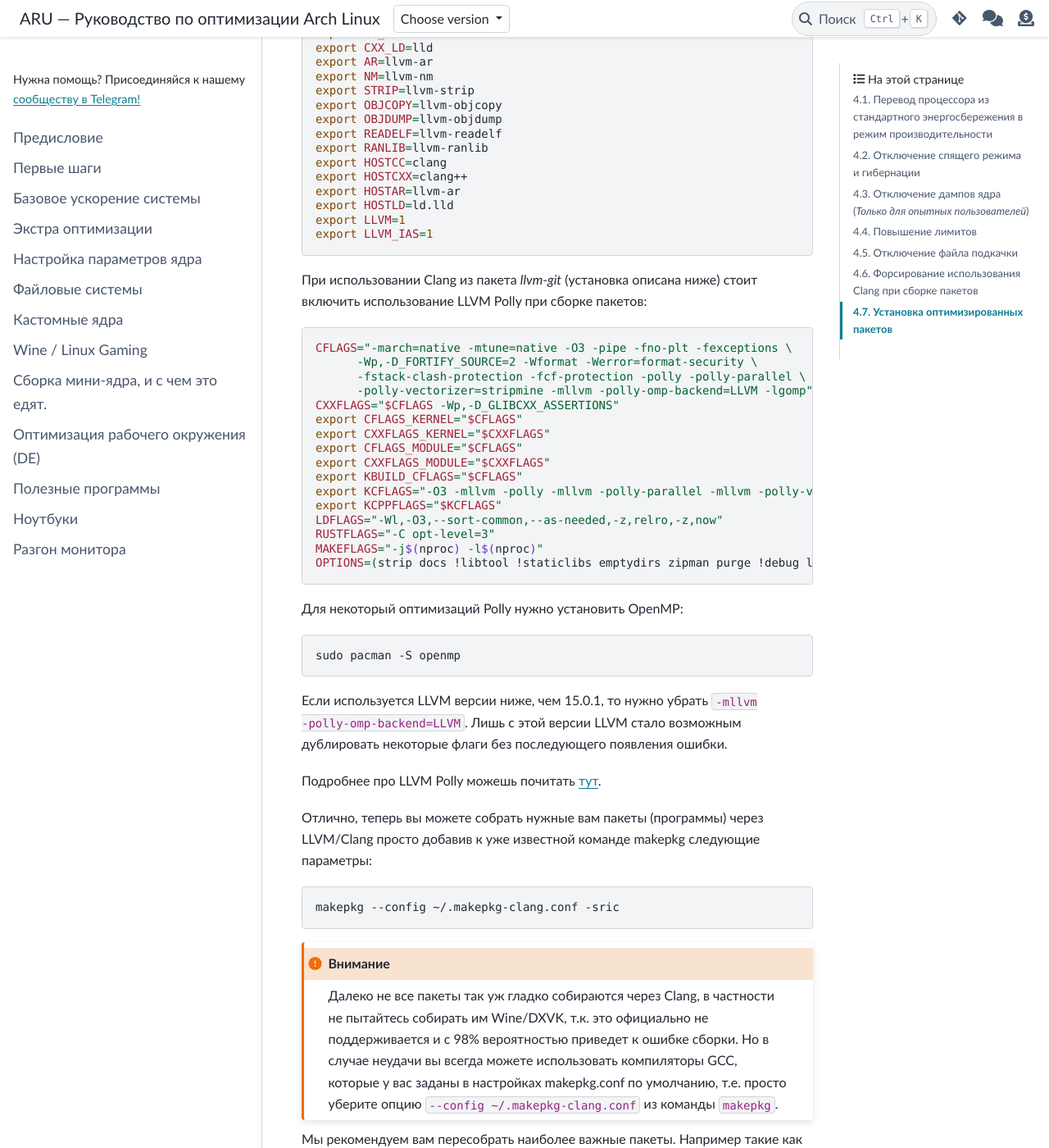
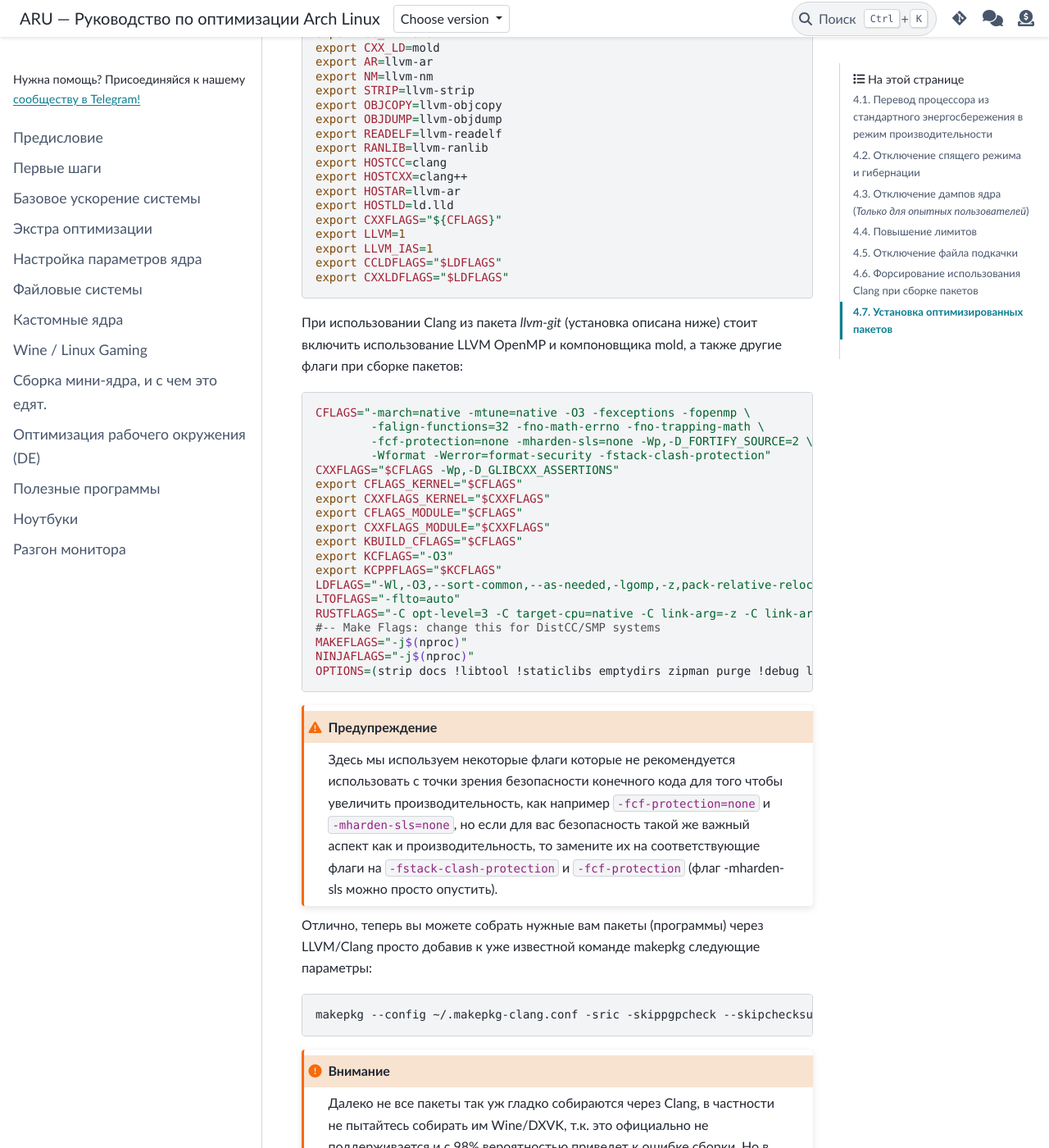
Before and after one commit to ventureoo/ARU, a Sphinx documentation site: the page built from docs/source/extra-optimizations.rst, in a window 1280 px wide and 1400 px high, scrolled down 5681 px. Shown: the whole window at 82% size. Built offline with Sphinx 7.4.7 and the PyData theme 0.15.4, drawn with Linux system fonts in a browser that asks for light colours; some of the changed text lies outside the part shown.

Commit message:
extra-optimizations: Update LLVM flags
Co-authored-by: Terromur <Terromur@noreply.codeberg.org>

```diff
--- a/docs/source/extra-optimizations.rst
+++ b/docs/source/extra-optimizations.rst
@@ -179,7 +179,7 @@ Btrfs и не задействовать файл подкачки (вместо
 компиляторов, это LLVM и GCC. И те, и другие хорошо справляются с
 возложенными на них задачами, но LLVM имеет чуть большее преимущество
 с точки зрения производительности при меньших потерях в качестве
-конечного кода. Поэтому, в целом, применение компиляторов LLVM для
+конечного кода. Поэтому в целом применение компиляторов LLVM для
 сборки различных пакетов при задании флага -O3 (максимальная
 производительность) является совершенно оправданным, и может дать
 реальный прирост при работе программ.
@@ -190,7 +190,7 @@ Btrfs и не задействовать файл подкачки (вместо
 
 Для начала выполним их установку::
 
-  sudo pacman -Syu llvm clang lld
+  sudo pacman -Syu llvm clang lld mold openmp
 
 Теперь клонируем уже готовый конфигурационный файл ``/etc/makepkg.conf``
 под новыми именем в домашнюю директорию ``~/.makepkg-clang.conf``::
@@ -206,8 +206,8 @@ GCC если возникнут проблемы со сборкой пакет
   export CC=clang
   export CXX=clang++
   export LD=ld.lld
-  export CC_LD=lld
-  export CXX_LD=lld
+  export CC_LD=mold
+  export CXX_LD=mold
   export AR=llvm-ar
   export NM=llvm-nm
   export STRIP=llvm-strip
@@ -219,46 +219,50 @@ GCC если возникнут проблемы со сборкой пакет
   export HOSTCXX=clang++
   export HOSTAR=llvm-ar
   export HOSTLD=ld.lld
+  export CXXFLAGS="${CFLAGS}"
   export LLVM=1
   export LLVM_IAS=1
+  export CCLDFLAGS="$LDFLAGS"
+  export CXXLDFLAGS="$LDFLAGS"
 
 При использовании Clang из пакета `llvm-git` (установка описана ниже)
-стоит включить использование LLVM Polly при сборке пакетов: ::
+стоит включить использование LLVM OpenMP и компоновщика mold, а также
+другие флаги при сборке пакетов: ::
 
-  CFLAGS="-march=native -mtune=native -O3 -pipe -fno-plt -fexceptions \
-        -Wp,-D_FORTIFY_SOURCE=2 -Wformat -Werror=format-security \
-        -fstack-clash-protection -fcf-protection -polly -polly-parallel \
-        -polly-vectorizer=stripmine -mllvm -polly-omp-backend=LLVM -lgomp"
+  CFLAGS="-march=native -mtune=native -O3 -fexceptions -fopenmp \
+          -falign-functions=32 -fno-math-errno -fno-trapping-math \
+          -fcf-protection=none -mharden-sls=none -Wp,-D_FORTIFY_SOURCE=2 \
+          -Wformat -Werror=format-security -fstack-clash-protection"
   CXXFLAGS="$CFLAGS -Wp,-D_GLIBCXX_ASSERTIONS"
   export CFLAGS_KERNEL="$CFLAGS"
   export CXXFLAGS_KERNEL="$CXXFLAGS"
   export CFLAGS_MODULE="$CFLAGS"
   export CXXFLAGS_MODULE="$CXXFLAGS"
   export KBUILD_CFLAGS="$CFLAGS"
-  export KCFLAGS="-O3 -mllvm -polly -mllvm -polly-parallel -mllvm -polly-vectorizer=stripmine -mllvm -polly-omp-backend=LLVM -lgomp"
+  export KCFLAGS="-O3"
   export KCPPFLAGS="$KCFLAGS"
-  LDFLAGS="-Wl,-O3,--sort-common,--as-needed,-z,relro,-z,now"
-  RUSTFLAGS="-C opt-level=3"
-  MAKEFLAGS="-j$(nproc) -l$(nproc)"
+  LDFLAGS="-Wl,-O3,--sort-common,--as-needed,-lgomp,-z,pack-relative-relocs,-z,relro,-z,now"
+  LTOFLAGS="-flto=auto"
+  RUSTFLAGS="-C opt-level=3 -C target-cpu=native -C link-arg=-z -C link-arg=pack-relative-relocs"
+  #-- Make Flags: change this for DistCC/SMP systems
+  MAKEFLAGS="-j$(nproc)"
+  NINJAFLAGS="-j$(nproc)"
   OPTIONS=(strip docs !libtool !staticlibs emptydirs zipman purge !debug lto)
 
-Для некоторый оптимизаций Polly нужно установить OpenMP: ::
-
-  sudo pacman -S openmp
-
-Если используется LLVM версии ниже, чем 15.0.1,
-то нужно убрать ``-mllvm -polly-omp-backend=LLVM``.
-Лишь с этой версии LLVM стало возможным дублировать
-некоторые флаги без последующего появления ошибки.
-
-Подробнее про LLVM Polly можешь почитать `тут
-<https://polly.llvm.org/>`__.
+.. warning:: Здесь мы используем некоторые флаги которые не
+   рекомендуется использовать с точки зрения безопасности конечного
+   кода для того чтобы увеличить производительность, как например
+   ``-fcf-protection=none`` и ``-mharden-sls=none``, но если для вас
+   безопасность такой же важный аспект как и производительность, то
+   замените их на соответствующие флаги  на
+   ``-fstack-clash-protection`` и ``-fcf-protection`` (флаг
+   -mharden-sls можно просто опустить).
 
 Отлично, теперь вы можете собрать нужные вам пакеты (программы) через
 LLVM/Clang просто добавив к уже известной команде makepkg следующие
 параметры::
 
-  makepkg --config ~/.makepkg-clang.conf -sric
+  makepkg --config ~/.makepkg-clang.conf -sric -skippgpcheck --skipchecksums
 
 .. attention:: Далеко не все пакеты так уж гладко собираются через
    Clang, в частности не пытайтесь собирать им Wine/DXVK, т.к. это
```
